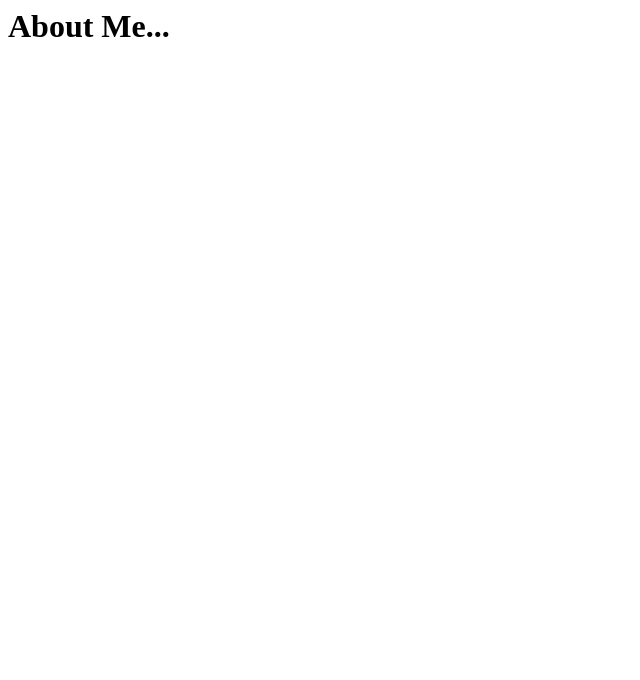
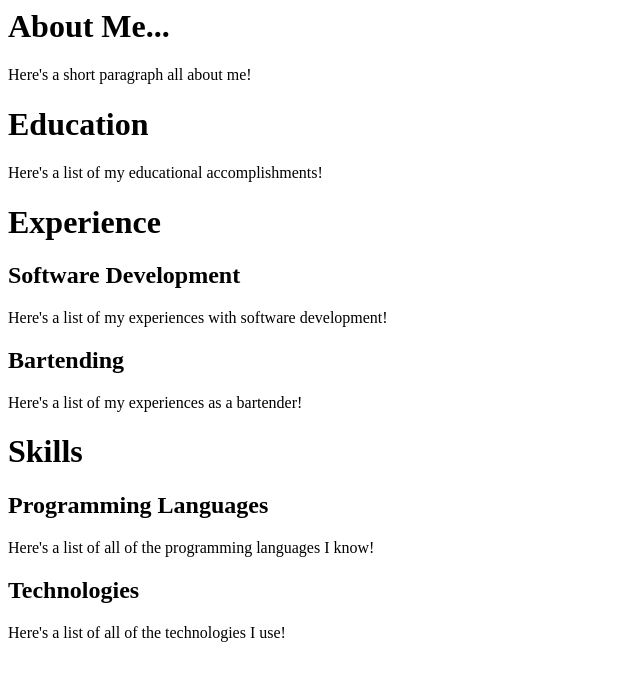
Before and after one commit to JamesKurlander/Website, a plain HTML site: page about.html in a window 1280 px wide. Shown: the whole page, without its empty margins (0-640 px from the left). Drawn offline with Linux system fonts and the light colour scheme.

Commit message:
About Me Page Skeleton
Added a skeleton of ideas for an about me page.

```diff
--- a/about.html
+++ b/about.html
@@ -1,5 +1,27 @@
 <html>
     <body>
         <h1>About Me...</h1>
+
+        <p>Here's a short paragraph all about me!</p>
+
+        <h1>Education</h1>
+
+        <p>Here's a list of my educational accomplishments!</p>
+
+        <h1>Experience</h1>
+
+        <h2>Software Development</h2>
+        <p>Here's a list of my experiences with software development!</p>
+
+        <h2>Bartending</h2>
+        <p>Here's a list of my experiences as a bartender!</p>
+
+        <h1>Skills</h1>
+
+        <h2>Programming Languages</h2>
+        <p>Here's a list of all of the programming languages I know!</p>
+
+        <h2>Technologies</h2>
+        <p>Here's a list of all of the technologies I use!</p>
     </body>
 </html>
```
